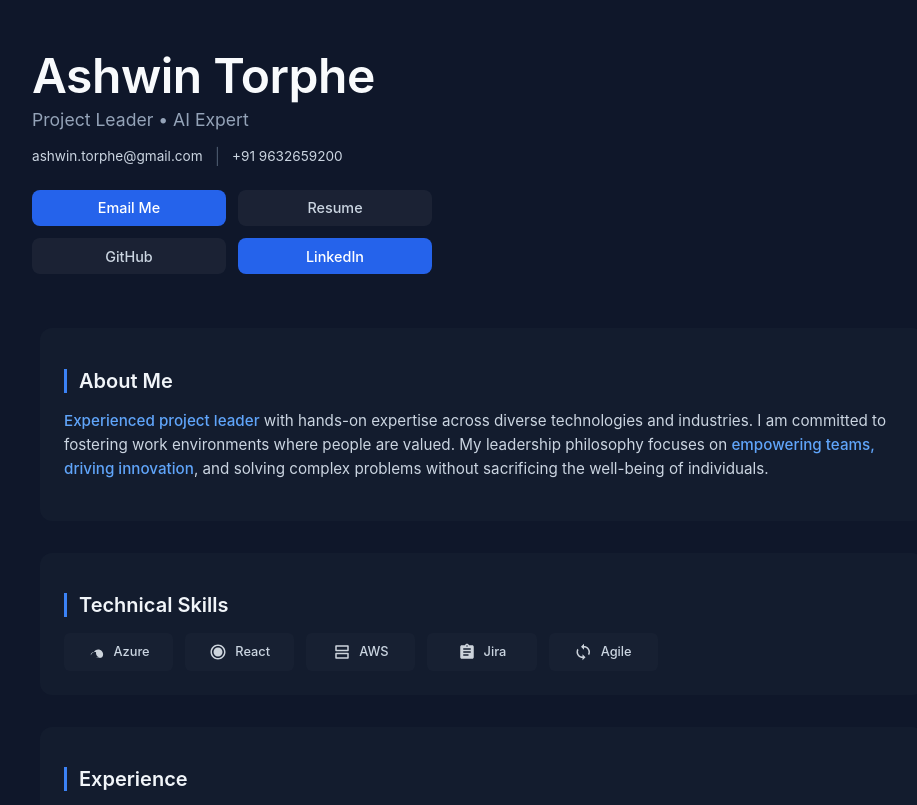
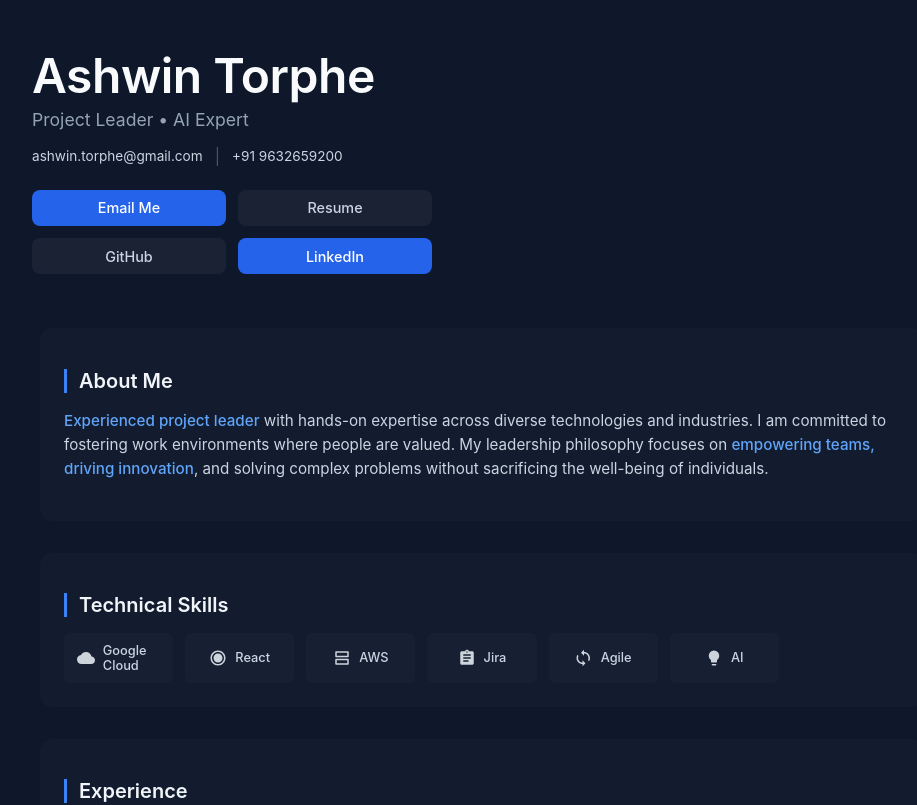
Before and after one commit to recontour/ashwin-torphe-site, a React (Vite) app: page / in a window 1280 px wide. Shown: the top 805 px of the page, without its empty margins (158-1075 px from the left). Built offline with nearby package versions, Linux system fonts and the light colour scheme.

Commit message:
feat: update technical skills (replace Azure with Google Cloud, add AI)

```diff
--- a/src/App.jsx
+++ b/src/App.jsx
@@ -19,9 +19,9 @@ function App() {
   );
 
   const skills = [
-    {
-      name: "Azure",
-      path: "M17.5,19c-3.03,0-5.5-2.47-5.5-5.5c0-0.44,0.05-0.86,0.15-1.27c-0.49-0.15-1.01-0.23-1.55-0.23c-2.58,0-4.73,1.81-5.34,4.24C5.07,16.14,5,16.07,5,16c0-2.21,1.79-4,4-4c0.14,0,0.28,0.01,0.42,0.04C10.03,10.05,12.33,8.5,15,8.5c3.59,0,6.5,2.91,6.5,6.5S19.45,20,16.5,20h-5.08",
+        {
+      name: "Google Cloud",
+      path: "M19.35,10.04C18.67,6.59,15.64,4,12,4C9.11,4,6.6,5.64,5.35,8.04C2.34,8.36,0,10.91,0,14c0,3.31,2.69,6,6,6h13c2.76,0,5-2.24,5-5C24,12.36,21.95,10.22,19.35,10.04z",
     },
     {
       name: "React",
@@ -38,6 +38,10 @@ function App() {
     {
       name: "Agile",
       path: "M12,4V1L8,5l4,4V6c3.31,0,6,2.69,6,6c0,1.01-0.25,1.97-0.7,2.8l1.46,1.46C19.54,15.03,20,13.57,20,12C20,7.58,16.42,4,12,4z M4,12c0-1.01,0.25-1.97,0.7-2.8L3.24,7.74C2.46,8.97,2,10.43,2,12c0,4.42,3.58,8,8,8v3l4-4l-4-4v3C6.69,18,4,15.31,4,12z",
+    },
+    {
+      name: "AI",
+      path: "M12,2A7,7,0,0,0,5,9c0,2.38,1.19,4.47,3,5.74V17a1,1,0,0,0,1,1h6a1,1,0,0,0,1-1v-2.26c1.81-1.27,3-3.36,3-5.74A7,7,0,0,0,12,2M9,21a1,1,0,0,0,1,1h4a1,1,0,0,0,1-1v-1H9v1z",
     },
   ];
 
```
